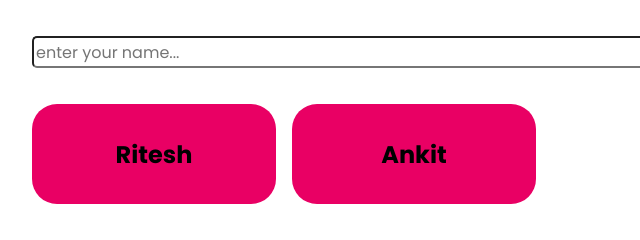
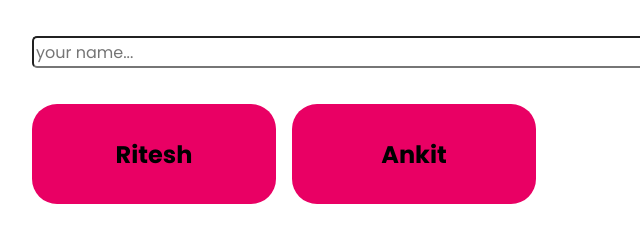
Before and after one commit to RITESHKUMARTHAKUR/demo_github, a plain HTML site: page index.html in a window 1280 px wide. Shown: the full height of the page, 96-736 px from the left. Drawn offline with Linux system fonts and the light colour scheme.

Commit message:
inital commit

```diff
--- a/index.html
+++ b/index.html
@@ -14,7 +14,7 @@
 <body>
     <div class="name-container">
         <div class="input-group">
-            <input onchange="search_names()" type="text" id="searchbar" placeholder="enter your name...">
+            <input onchange="search_names()" type="text" id="searchbar" placeholder="your name...">
             <button onclick="search_names()">submit</button>
         </div>
         <div class="names-display" id="names-display">
```
